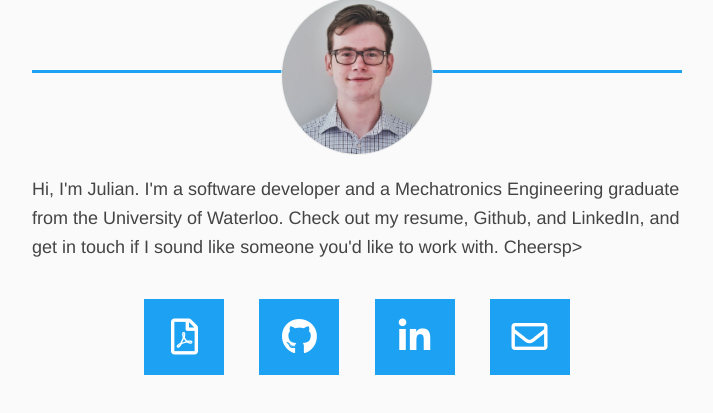
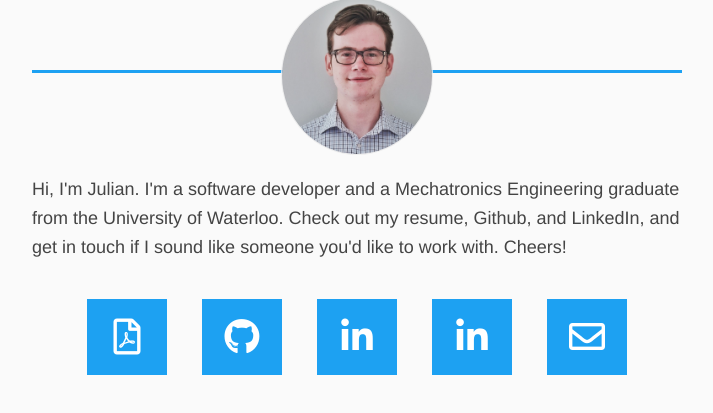
Before and after one commit to j-pettit/j-pettit.github.io, a plain HTML site: page index.html in a window 1280 px wide. Shown: the part 101-514 px from the top of the page, without its empty margins (283-996 px from the left). Drawn offline with Linux system fonts and the light colour scheme.

Commit message:
enable linkedin

```diff
--- a/index.html
+++ b/index.html
@@ -27,16 +27,14 @@
 
   <p>Hi, I'm Julian. I'm a software developer and a Mechatronics Engineering graduate from
     the University of Waterloo. Check out my resume, Github, and LinkedIn, and get in touch if I sound like
-    someone you'd like to work with. Cheersp>
+    someone you'd like to work with. Cheers!</p>
 
   <div class="wrapper">
 
     <a href="resources/julianpettit_resume.pdf" class="icon far fa-file-pdf fa-2x"></a>
     <a href="https://github.com/j-pettit" class="icon fab fa-github fa-2x"></a>
     <a class="icon fab fa-linkedin-in fa-2x"></a>
-    <!-- disabled
     <a href="https://www.linkedin.com/in/julian-s-pettit/" class="icon fab fa-linkedin-in fa-2x"></a>
-    -->
     <a href="mailto:julian.s.pettit@gmail.com" class="icon far fa-envelope fa-2x"></a>
 
   </div>
```
